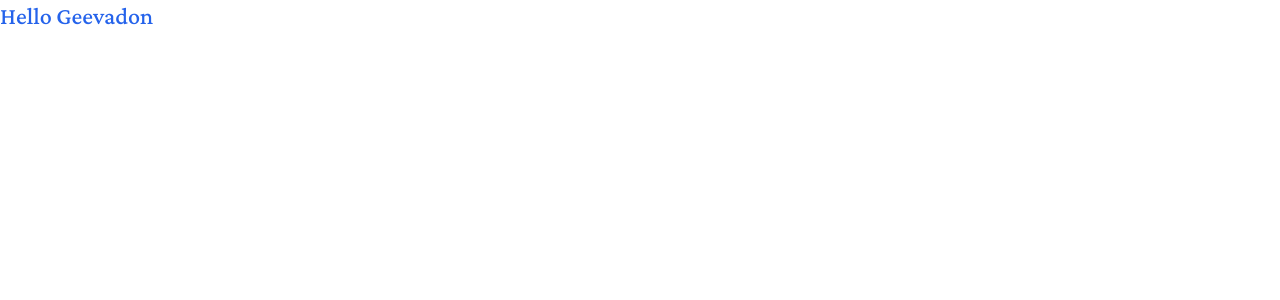
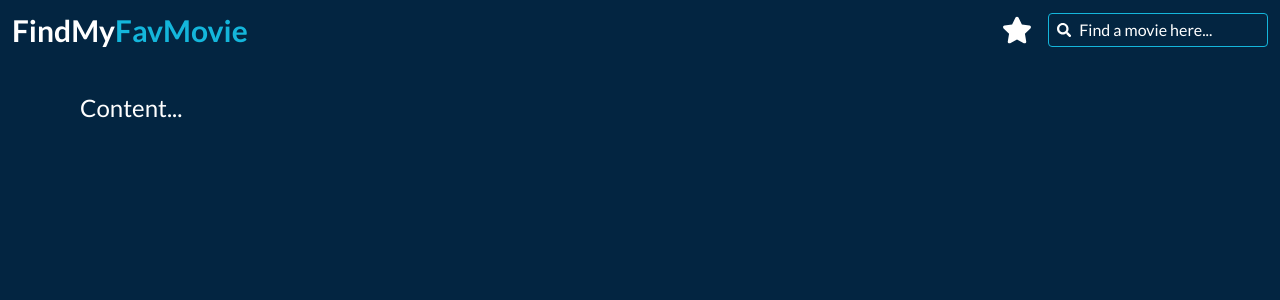
Before and after one commit to Geevadon/Find-My-Fav-Movie, a Next.js app: page / in a window 1280 px wide. Shown: the top 300 px of the page. Built offline with nearby package versions, Linux system fonts and the light colour scheme.

Commit message:
navbar styling

```diff
--- /dev/null
+++ b/components/Navbar.jsx
@@ -0,0 +1,35 @@
+import React from "react";
+import Link from "next/link";
+import { FaSearch, FaStar } from "react-icons/fa";
+
+const Navbar = () => {
+   return (
+      <nav className="w-full flex justify-between items-center gap-4 p-3 flex-col md:flex-row">
+         <h2 className="text-3xl font-bold">
+            <Link href="/">
+               <a>
+                  FindMy<span className="text-secondary">FavMovie</span>
+               </a>
+            </Link>
+         </h2>
+         <div className="flex items-center gap-4">
+            <Link href="/favorite">
+               <a title="My Favorite Movies">
+                  <FaStar className="text-3xl" />
+               </a>
+            </Link>
+
+            <div className="flex gap-2 items-center border border-secondary px-2 py-1 rounded">
+               <FaSearch />
+               <input
+                  type="text"
+                  placeholder="Find a movie here..."
+                  className="outline-none bg-main text-normal w-full placeholder:text-white"
+               />
+            </div>
+         </div>
+      </nav>
+   );
+};
+
+export default Navbar;
--- a/package.json
+++ b/package.json
@@ -1,5 +1,6 @@
 {
-  "name": "find_my_fav_movie",
+  "name": "@geevadon/find_my_fav_movie",
+  "author": "Geevadon",
   "version": "0.1.0",
   "private": true,
   "scripts": {
@@ -11,7 +12,8 @@
   "dependencies": {
     "next": "12.1.6",
     "react": "18.1.0",
-    "react-dom": "18.1.0"
+    "react-dom": "18.1.0",
+    "react-icons": "^4.3.1"
   },
   "devDependencies": {
     "autoprefixer": "^10.4.7",
--- a/pages/_app.jsx
+++ b/pages/_app.jsx
@@ -12,7 +12,7 @@ function MyApp({ Component, pageProps }) {
             />
             <link rel="icon" href="/favicon.ico" />
             <link
-               href="https://fonts.googleapis.com/css2?family=Crimson+Pro:ital,wght@0,200;0,300;0,500;0,700;0,900;1,500&display=swap"
+               href="https://fonts.googleapis.com/css2?family=Lato:wght@300;400;700;900&display=swap"
                rel="stylesheet"
             />
          </Head>
--- a/pages/index.jsx
+++ b/pages/index.jsx
@@ -1,9 +1,13 @@
-
+import Navbar from "../components/Navbar";
 
 export default function Home() {
    return (
-      <div className="font-crimson w-full">
-         <h1 className="text-2xl text-blue-600">Hello Geevadon</h1>
+      <div className="font-lato bg-main text-white min-h-screen w-full">
+         <Navbar />
+
+         <div className="mt-8 px-20">
+            <h1 className="text-2xl">Content...</h1>
+         </div>
       </div>
    );
 }
--- a/tailwind.config.js
+++ b/tailwind.config.js
@@ -4,9 +4,14 @@ module.exports = {
       "./components/**/*.{js,ts,jsx,tsx}",
    ],
    theme: {
-      extend: {},
+      extend: {
+         colors: {
+            main: "#032541",
+            secondary: "#14B6DB"
+         },
+      },
       fontFamily: {
-         crimson: ["Crimson Pro", "serif"],
+         lato: ["Lato", "sans-serif"],
       },
    },
    plugins: [],
```
Also changed, not shown: 2 other files (tests, documents, lock files or other folders).
